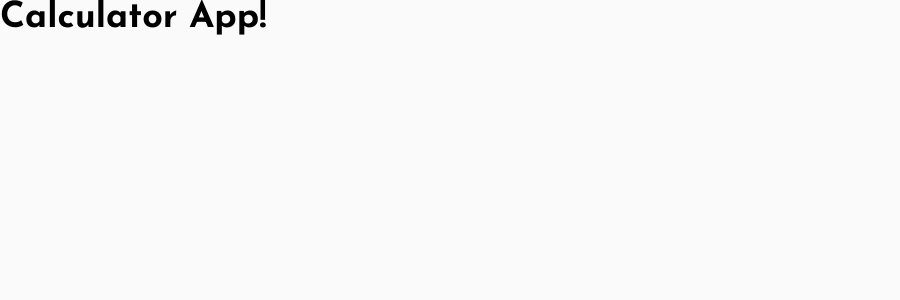
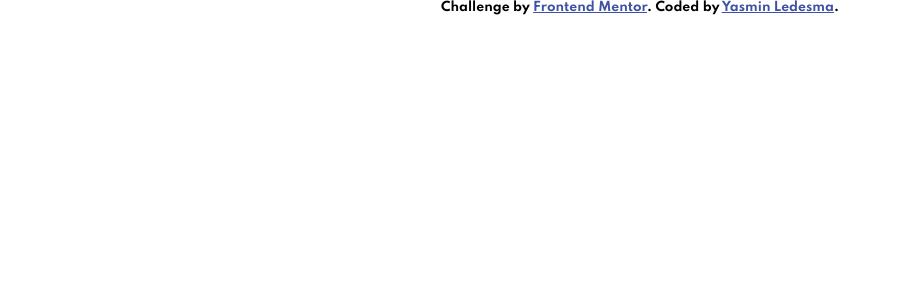
Before and after one commit to HiddenOgre28/calculator, a React (Create React App) app: page / in a window 1280 px wide. Shown: the top 300 px of the page, without its empty margins (0-900 px from the left). Built offline with nearby package versions, Linux system fonts and the light colour scheme.

Commit message:
Added basic sass styles config

```diff
--- a/src/App.js
+++ b/src/App.js
@@ -1,10 +1,17 @@
 import React from 'react';
 import './styles/App.scss';
+import Header from './components/Header';
+import Display from './components/Display';
+import Buttons from './components/Buttons';
+import Footer from './components/Footer';
 
 const App = () => {
   return (
     <div className="App">
-      <h1>Calculator App!</h1>
+      <Header />
+      <Display />
+      <Buttons />
+      <Footer />
     </div>
   );
 };
--- a/src/components/Footer.js
+++ b/src/components/Footer.js
@@ -1,7 +1,7 @@
 const Footer = () => {
   return (
-    <div className='Footer'>
-
+    <div className='Footer attribution'>
+      <p className="Footer__credits">Challenge by <a href="https://www.frontendmentor.io/challenges/calculator-app-9lteq5N29/hub/calculator-app-fgMY31QvMw" target="blank_">Frontend Mentor</a>. Coded by <a href="https://github.com/yasledesma" target="blank_">Yasmin Ledesma</a>.</p>
     </div>
   );
 }
--- a/src/styles/App.scss
+++ b/src/styles/App.scss
@@ -1,34 +1,30 @@
 /* Imports */
-@import url('https://fonts.googleapis.com/css2?family=Josefin+Sans:wght@400;700&display=swap');
+@import url('https://fonts.googleapis.com/css2?family=Spartan:wght@700&display=swap');
 
 /* Variables */
 :root {
     /* Color palette */
-    --primary-color: hsl(220, 98%, 61%);
-    --secondary-color: rgb(255, 255, 255);
-    --check-background: linear-gradient(90deg, rgba(87,221,255,1) 0%, rgba(192,88,243,1) 100%);
+    /* Theme 1 */
+    --main-background: hsl(222, 26%, 31%);
+    --toggle-and-keypad-background: hsl(223, 31%, 20%);
+    --screen-background: hsl(224, 36%, 15%);
+
+    --key-background-1: hsl(225, 21%, 49%);
+    --key-shadow-1: hsl(224, 28%, 35%);
+    --key-background-2: hsl(6, 63%, 50%);
+    --key-shadow-2: hsl(6, 70%, 34%);
+    --key-background-3: hsl(30, 25%, 89%);
+    --key-shadow-3: hsl(28, 16%, 65%);
+
+    --text-color-1: hsl(0, 0, 100%);
+    --text-color-2: hsl(221, 14%, 31%);
     --box-shadow: hsla(210, 75%, 27%, 0.1);
 
-    /* Light Theme */
-    --lt-very-light-gray: hsl(0, 0%, 98%);
-    --lt-very-light-grayish-blue: hsl(236, 33%, 92%);
-    --lt-light-grayish-blue: hsl(233, 11%, 84%);
-    --lt-dark-grayish-blue: hsl(237, 9%, 61%);
-    --lt-very-dark-grayish-blue: hsl(235, 19%, 35%);
+    /* Typography */
+    --primary-font: 'Spartan', sans-serif;
 
-    /* Dark Theme */
-    --dt-very-dark-blue: hsl(235, 21%, 11%);
-    --dt-very-dark-desaturated-blue: hsl(235, 24%, 19%);
-    --dt-light-grayish-blue: hsl(234, 39%, 85%);
-    --dt-light-grayish-blue-hover: hsl(236, 33%, 92%);
-    --dt-dark-grayish-blue: hsl(234, 11%, 52%);
-    --dt-very-dark-grayish-blue: hsl(233, 14%, 35%);
-    --dt-very-very-dark-grayish-blue: hsl(237, 14%, 26%);
+    --number-font-size: 32px;
 
-    /* Typography */
-    --primary-font: 'Josefin Sans', sans-serif;
-
-    --font-weigth-normal: 400;
     --font-weigth-bold: 700;
 
     --atributtion-font-size: 0.6875rem;
@@ -72,6 +68,10 @@ button {
         cursor: pointer;
     }
 }
+.attribution {
+    font-size: var(--atributtion-font-size);
+    text-align: center;
+}
 
 
 /* Layout - 375px Mobile Medium */
```
